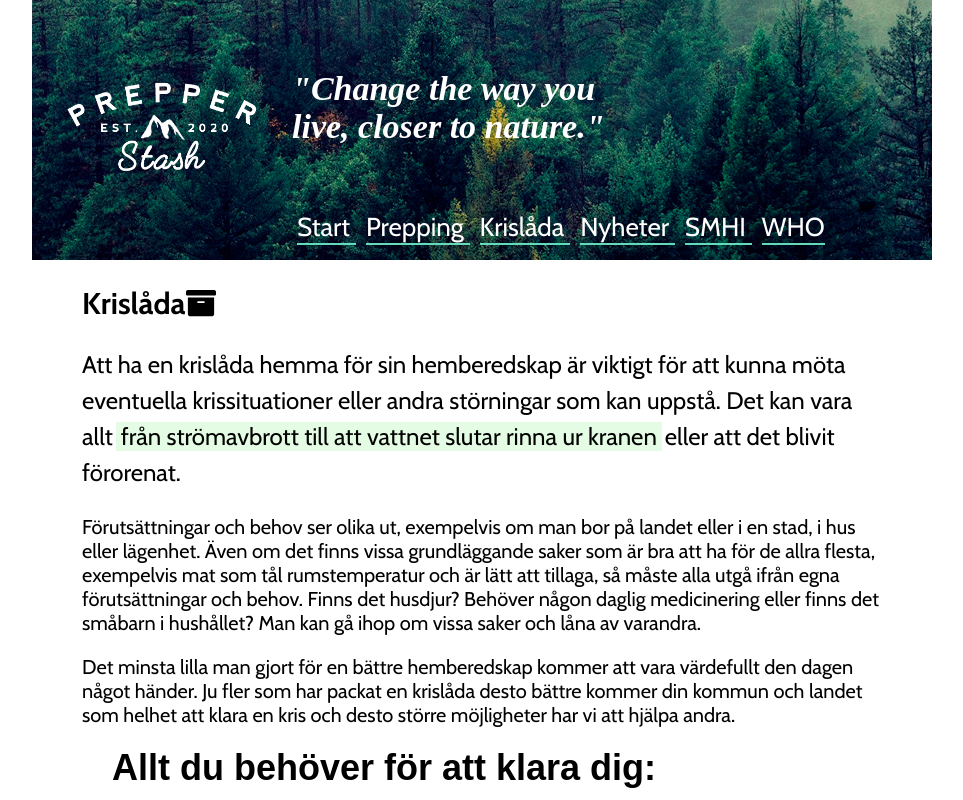
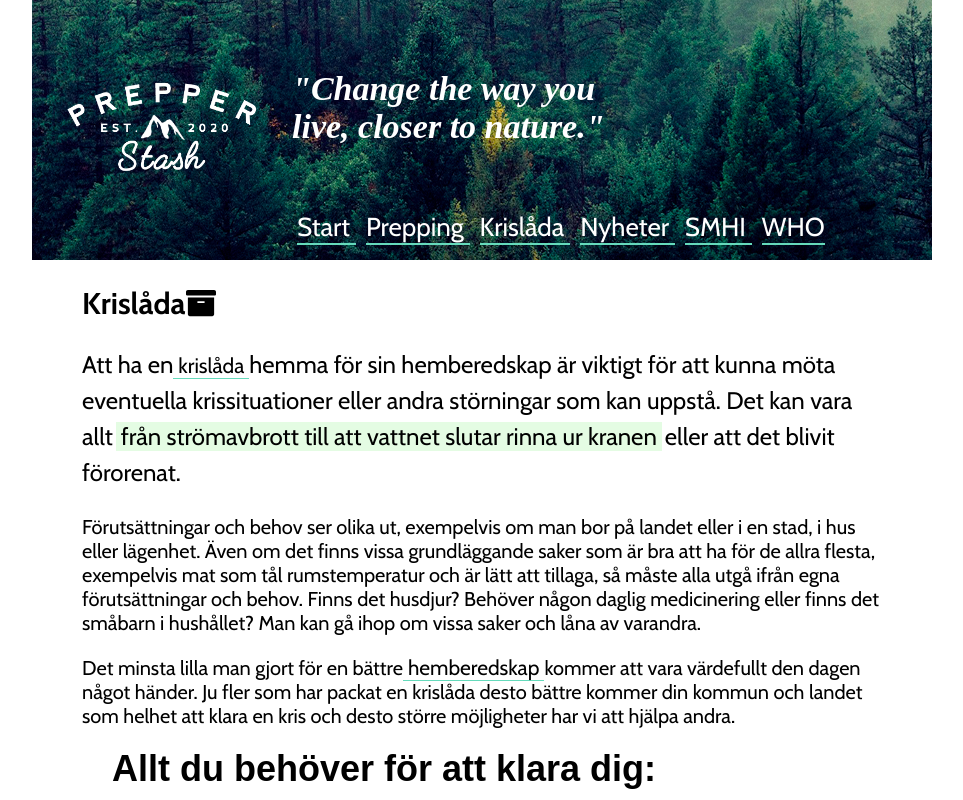
Before and after one commit to palhamel/proj-prep-frontend, a React (Create React App) app: page /kits in a window 1280 px wide. Shown: the top 800 px of the page, without its empty margins (158-1121 px from the left). Built offline with nearby package versions, Linux system fonts and the light colour scheme; no server answers; a web font is replaced by a local one.

Commit message:
Add text info on Start, News and SMHI pages

```diff
--- a/src/components/Covid19apiAll.js
+++ b/src/components/Covid19apiAll.js
@@ -16,9 +16,9 @@ export const Covid19apiAll = () => {
       <section className="container-page">
         <h2>Covid-19 statistik</h2>
         <section className="kits-container">
-          <p>Data från alla länder som idag rapporterar till WHO. Uppdateras löpande.</p>
-          <h4>Källa: api.covid19api.com</h4>
-          <h1>Senaste statistiken</h1>
+          <p>Data från alla länder som idag rapporterar till WHO. Uppdateras löpande. Sorterade i bokstavsordning.</p>
+          <p className="kit-details-notes">Källa: api.covid19api.com</p>
+          <h1>Senaste datan:</h1>
 
           {covidStats.map((worldStats) => (
             <article className="kit-card effect2" key={worldStats.CountryCode}>
--- a/src/components/NewsText.js
+++ b/src/components/NewsText.js
@@ -14,7 +14,7 @@ export const NewsText = () => {
 
   return (
     <main className="kits-container">
-      <h2>Nyheter från SVT Text-TV:</h2>
+      <h2>SVT Text-TV:</h2>
       {newsText.map((news) => (
         <article className="kit-card effect2" key={news.id}>
           <p className="kit-details">
--- a/src/components/NewsWorld.js
+++ b/src/components/NewsWorld.js
@@ -15,7 +15,7 @@ export const NewsWorld = () => {
 
   return (
     <main className="kits-container">
-      <h2>Nyheter från BBC News om Covid</h2>
+      <h2>BBC News, om Covid-19</h2>
       {newsWorld.map((news) => (
         <article className="kit-card effect2" key={news.publishedAt}>
           <p className="kit-details">
--- a/src/pages/KitList.js
+++ b/src/pages/KitList.js
@@ -22,7 +22,15 @@ export const KitList = () => {
           <FontAwesomeIcon icon={faArchive} size="1x" />
         </h2>
         <p>
-          Att ha en krislåda hemma för sin hemberedskap är viktigt för att kunna
+          Att ha en
+          <a
+            className="link-text-inline"
+            href="https://www.raddningstjansten.com/sidor/hem--fritid/krisberedskap/klara-dig-sjalv-vid-en-kris/krislada---checklista.html"
+            rel="noopener noreferrer"
+            target="_blank">
+            krislåda
+          </a>
+          hemma för sin hemberedskap är viktigt för att kunna
           möta eventuella krissituationer eller andra störningar som kan uppstå.
           Det kan vara allt
           <span className="text-highlight">
@@ -31,7 +39,16 @@ export const KitList = () => {
           eller att det blivit förorenat.
         </p>
         <p>Förutsättningar och behov ser olika ut, exempelvis om man bor på landet eller i en stad, i hus eller lägenhet. Även om det finns vissa grundläggande saker som är bra att ha för de allra flesta, exempelvis mat som tål rumstemperatur och är lätt att tillaga, så måste alla utgå ifrån egna förutsättningar och behov. Finns det husdjur? Behöver någon daglig medicinering eller finns det småbarn i hushållet? Man kan gå ihop om vissa saker och låna av varandra.</p>
-        <p>Det minsta lilla man gjort för en bättre hemberedskap kommer att vara värdefullt den dagen något händer. Ju fler som har packat en krislåda desto bättre kommer din kommun och landet som helhet att klara en kris och desto större möjligheter har vi att hjälpa andra.</p>
+        <p>
+          Det minsta lilla man gjort för en bättre
+          <a
+            className="link-text-inline"
+            href="https://www.rodakorset.se/vad-vi-gor/kris-och-katastrof/krisberedskap/gor-en-krisplan/"
+            rel="noopener noreferrer"
+            target="_blank">
+            hemberedskap
+          </a>
+          kommer att vara värdefullt den dagen något händer. Ju fler som har packat en krislåda desto bättre kommer din kommun och landet som helhet att klara en kris och desto större möjligheter har vi att hjälpa andra.</p>
         <section className="text-box-focus">
           <h1>
             Allt du behöver för att klara dig:
--- a/src/pages/NewsList.js
+++ b/src/pages/NewsList.js
@@ -1,12 +1,9 @@
 import React from 'react'
-
-import './kitlist_style.css'
-
 import { FontAwesomeIcon } from '@fortawesome/react-fontawesome'
 import { faNewspaper } from '@fortawesome/free-solid-svg-icons'
-
 import { NewsText } from '../components/NewsText'
 import { NewsWorld } from '../components/NewsWorld'
+import './kitlist_style.css'
 
 export const NewsList = () => {
   return (
@@ -25,10 +22,16 @@ export const NewsList = () => {
         </p>
         <article className="kits-container">
           <p>
-            <span className="text-alert">
-              Att vara källkritisk innebär att värdera den information man tar
+          Att vara
+            <a
+              className="link-text-inline"
+              href="https://www.krisinformation.se/detta-gor-samhallet/mer-om-sveriges-krishanteringssystem/om-krisen-kommer/kallkritik"
+              rel="noopener noreferrer"
+              target="_blank">
+              källkritisk
+            </a>
+            innebär att värdera den information man tar
               del av.
-            </span>
             Det betyder dels att förstå att vissa källor har högre trovärdighet
             än andra, dels att vara medveten om att avsändare av information har
             ett syfte. Varför finns informationen?
@@ -39,8 +42,15 @@ export const NewsList = () => {
           </p>
           <p>
             I allmänhet litar vi på våra vänner.
-            Att dela information som inte är sann i sociala medier sprider
-            inte bara osanningen vidare, det ger dessutom informationen tyngd
+            Att dela information som inte är sann i
+            <a
+              className="link-text-inline"
+              href="https://www.krisinformation.se/detta-gor-samhallet/mer-om-sveriges-krishanteringssystem/om-krisen-kommer/om-sociala-medier-i-handelser-och-kriser"
+              rel="noopener noreferrer"
+              target="_blank">
+              sociala medier
+            </a>
+            sprider inte bara osanningen vidare, det ger dessutom informationen tyngd
             genom att det är en vän som vidarebefordrar den.
             Det är lättare att vara kritisk mot information som sprids av
             okända.
--- a/src/pages/Prepping.js
+++ b/src/pages/Prepping.js
@@ -154,8 +154,8 @@ export const Prepping = () => {
           kan du:
         </p>
         <ul className="list-text-items">
-          <li>bränna stearinljus eller fotogenlampa med veke</li>
-          <li>använda fotogenkamin eller gasolvärmeapparat</li>
+          <li>Bränna stearinljus eller fotogenlampa med veke</li>
+          <li>Använda fotogenkamin eller gasolvärmeapparat</li>
           <li>Vara nära varandra - varje människa avger 100W</li>
         </ul>
         <h1>Koloxidfara</h1>
--- a/src/pages/Smhi.js
+++ b/src/pages/Smhi.js
@@ -20,6 +20,8 @@ export const Smhi = () => {
             target="_blank">
               SMHI.
           </a>
+        </p>
+        <p className="text-highlight">
           En av SMHI:s viktigaste uppgifter är att
           varna för oväder för att skydda liv och egendom.
         </p>
--- a/src/pages/Start.js
+++ b/src/pages/Start.js
@@ -30,11 +30,12 @@ export const Start = () => {
             sätt att laga mat hemma.
           </h1>
         </section>
-
         <p>
-          Oavsett om du är en rutinerad prepper, en nyfiken nybörjare eller bara
-          vill vara lite förberedd så har vi ett brett sortiment av smarta
-          produkter som gör livet lite lättare om något oväntat händer.
+          Naturligtvis kan man aldrig vara helt förberedd på en kris eftersom vi inte säkert kan veta
+          hur och när den kommer att uppstå eller vilka följder den får. Däremot går det att förbereda sig.
+        </p>
+        <p>
+          Både individ och samhälle ska alltså vara förberedda på oväntade, större händelser.
         </p>
       </section>
     </main>
```
